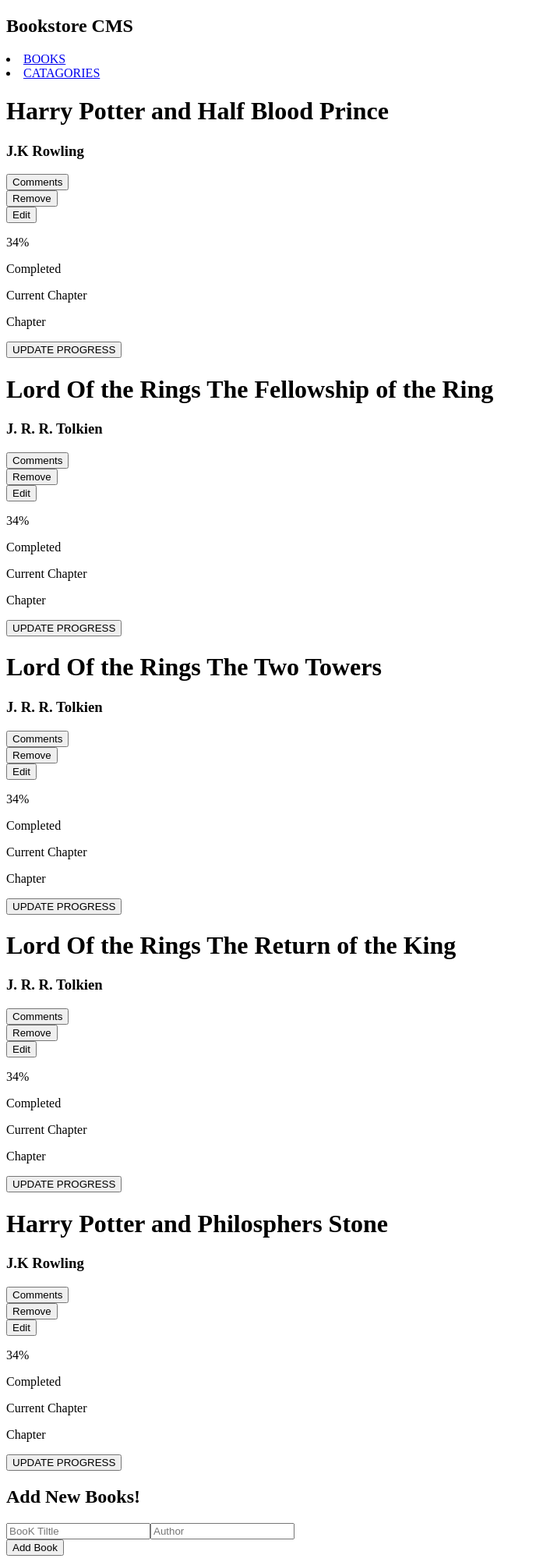
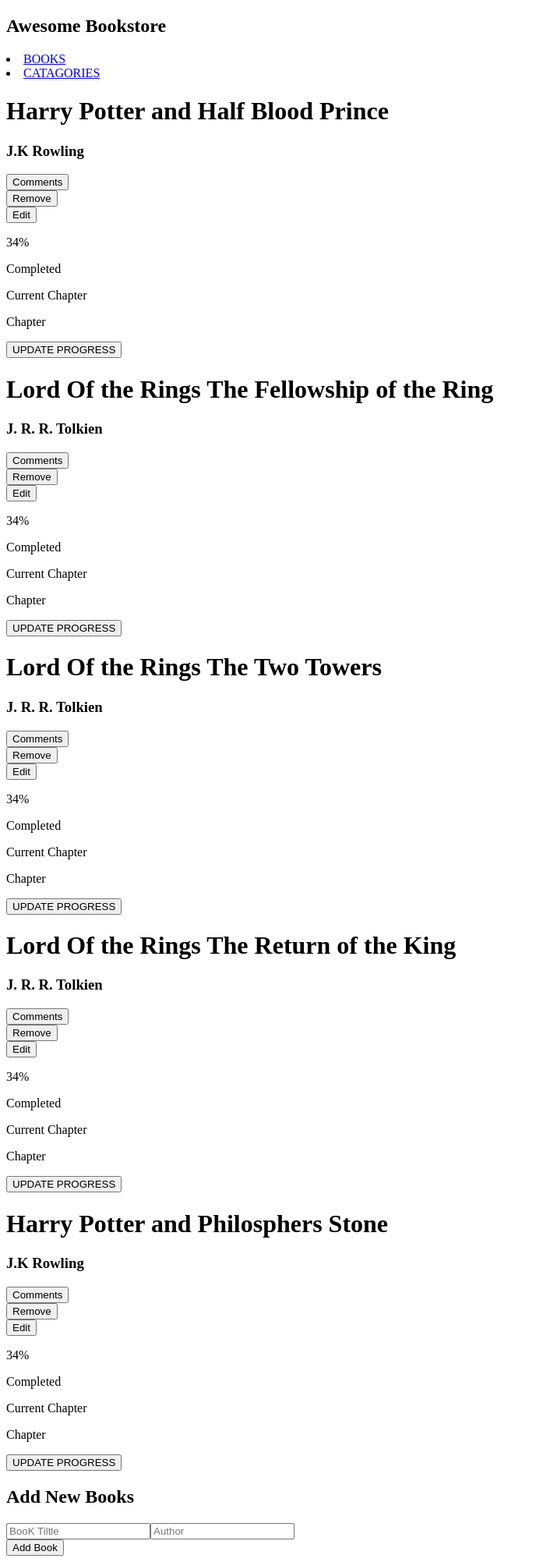
Before and after one commit to Krishnabot/BookStore, a React (Create React App) app: page / in a window 1280 px wide. Shown: the whole page at 78% size, without its empty margins (0-688 px from the left). Built offline with nearby package versions, Linux system fonts and the light colour scheme.

Commit message:
Fix Linting And Typo Errors

```diff
--- a/src/components/BookForm.js
+++ b/src/components/BookForm.js
@@ -12,18 +12,13 @@
 
   return (
     <>
-      <h2 className="form-text">Add New Books!</h2>
+      <h2 className="form-text">Add New Books</h2>
       <form className="form">
-        <BookInput refe={title} type="text" placeholder="BooK Tiltle" />
-        <BookInput refe={author} type="text" placeholder="Author" />
+        <BookInput refObj={title} type="text" placeholder="BooK Tiltle" />
+        <BookInput refObj={author} type="text" placeholder="Author" />
         <Interaction
           name="Add Book"
-          Click={() => dispatch(
-            addBook(
-              title.current.value,
-              author.current.value,
-            ),
-          )}
+          Click={() => dispatch(addBook(title.current.value, author.current.value))}
         />
       </form>
     </>
--- a/src/components/BookInput.js
+++ b/src/components/BookInput.js
@@ -1,8 +1,15 @@
 import React from 'react';
 
 const BookInput = (props) => {
-  const { type, placeholder, refe } = props;
-  return <input ref={refe} className="book-input" type={type} placeholder={placeholder} />;
+  const { type, placeholder, refObj } = props;
+  return (
+    <input
+      ref={refObj}
+      className="book-input"
+      type={type}
+      placeholder={placeholder}
+    />
+  );
 };
 
 export default BookInput;
--- a/src/components/NavBar.js
+++ b/src/components/NavBar.js
@@ -17,7 +17,7 @@
 
   return (
     <nav className="Nav-bar">
-      <h1>Bookstore CMS</h1>
+      <h1>Awesome Bookstore</h1>
       <div className="links-wrap">
         {links.map((link) => (
           <li key={link.id}>
```
